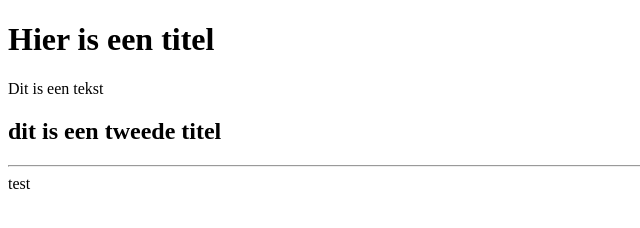
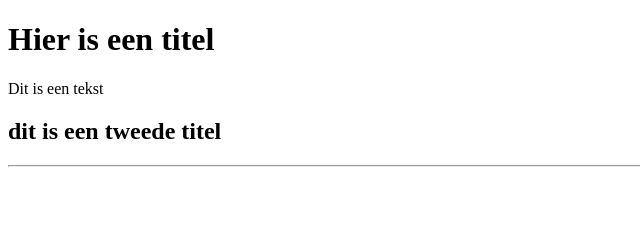
Before and after one commit to dennistuk95/eerste-pagina, a plain HTML site: page index.html in a window 1280 px wide. Shown: the full height of the page, 0-640 px from the left. Drawn offline with Linux system fonts and the light colour scheme.

Commit message:
Update index.html

```diff
--- a/index.html
+++ b/index.html
@@ -8,7 +8,7 @@
         <h1>Hier is een titel</h1>
         <p>Dit is een tekst</p>
         <h2>dit is een tweede titel</h2>
-        <hr>test</hr>
+        <hr>
        <!-- hier zet je de code in de body tags-->
     </body>
 </html>
```
